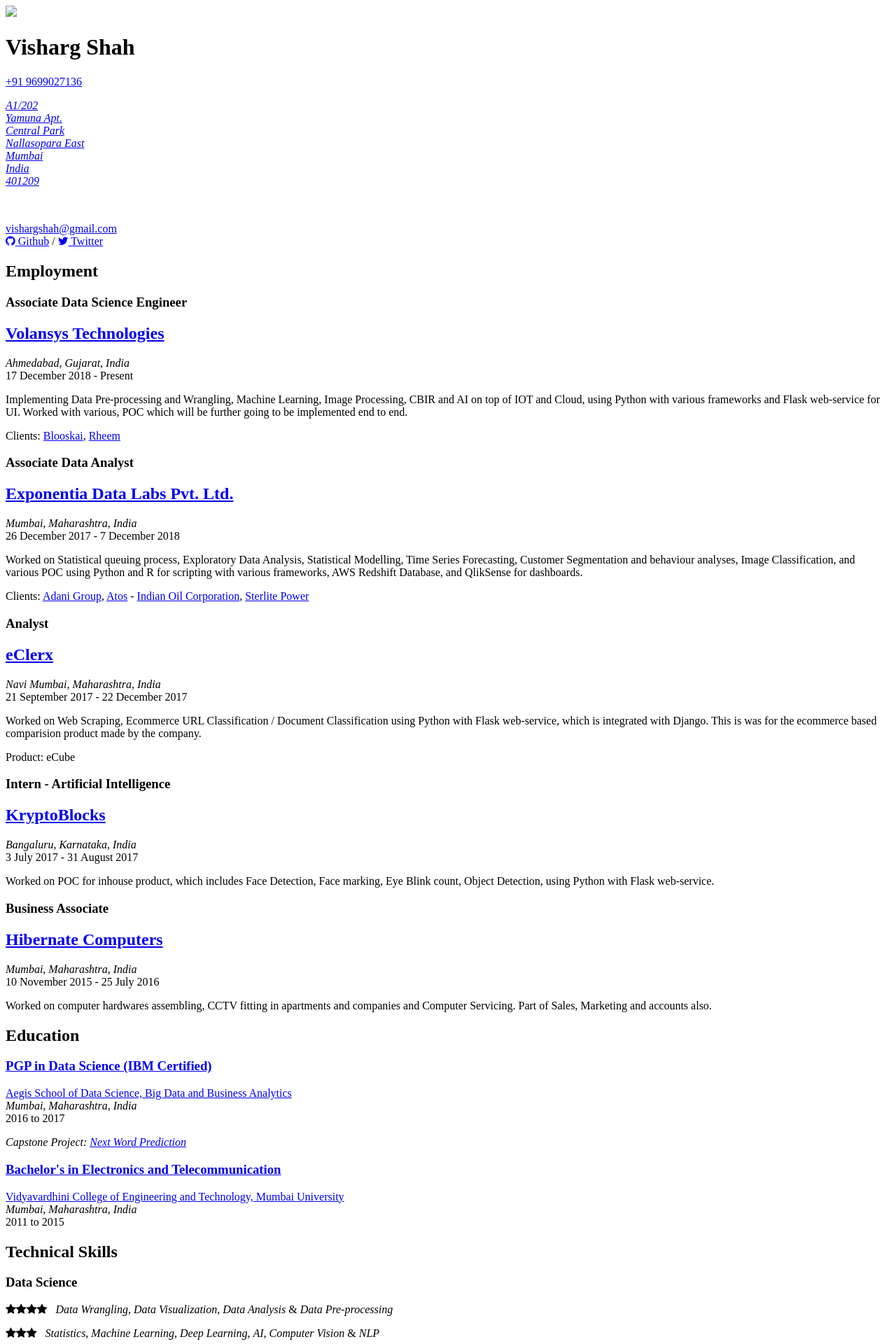
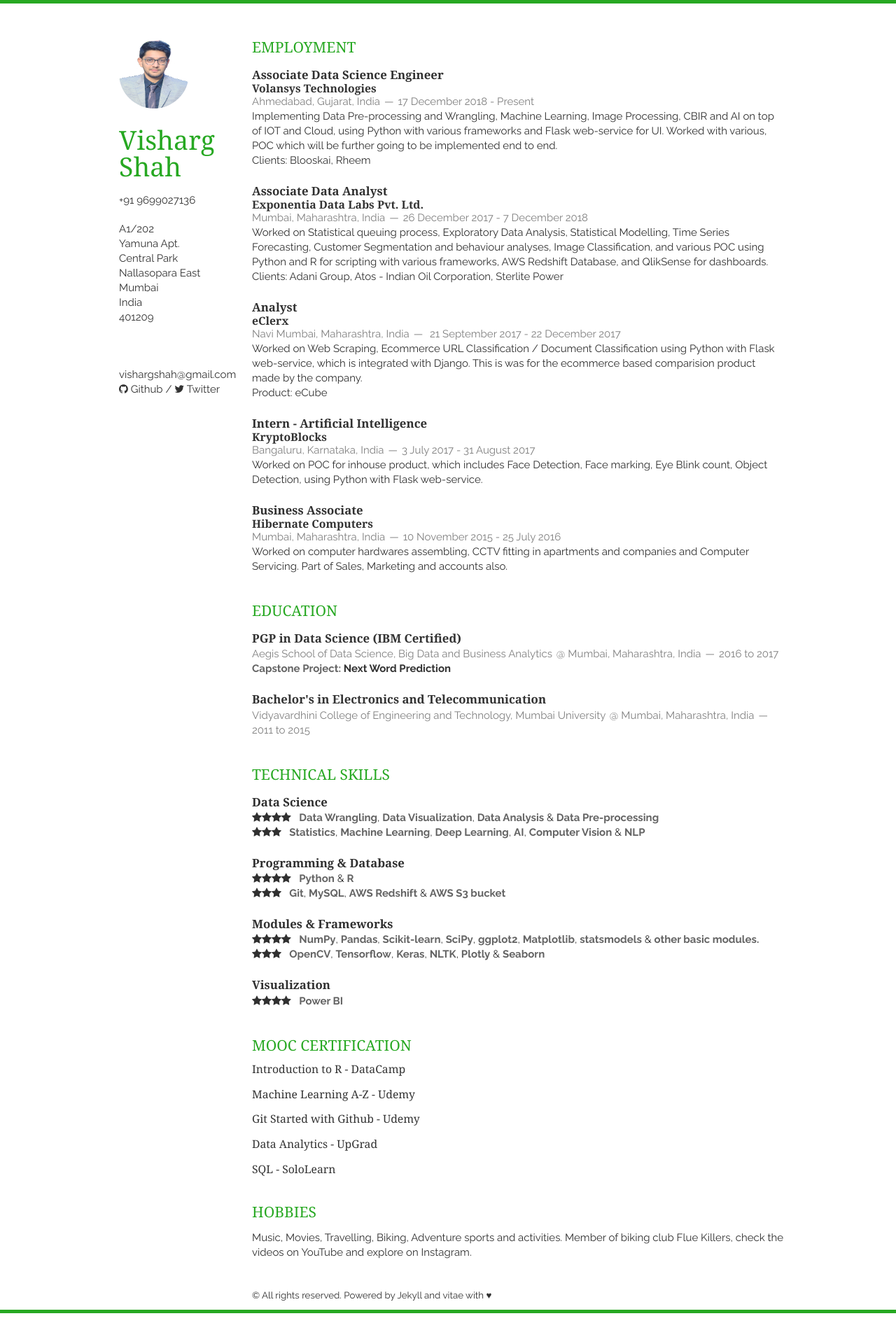
Before and after one commit to VishargShah/VishargShah-github.io-vitae, a Jekyll site: the page built from index.html, in a window 1280 px wide. Shown: the top 1920 px of the page at 70% size. Built offline with Jekyll 4.4.1, drawn with Linux system fonts in a browser that asks for light colours; nearby versions of some CDN libraries; the list of posts is cut into pages by our own code; after the commit the page ends 1876 px from its top, so only the background shows below that.

Commit message:
online cv update url

```diff
--- a/_layouts/layout.html
+++ b/_layouts/layout.html
@@ -8,16 +8,16 @@
 
     <meta name="viewport" content="width=device-width, initial-scale=1, maximum-scale=1">
 
-    <link rel="stylesheet" href="{{ site.baseurl }}static/css/base.css">
-    <link rel="stylesheet" href="{{ site.baseurl }}static/css/skeleton.css">
-    <link rel="stylesheet" href="{{ site.baseurl }}static/css/layout.css">
+    <link rel="stylesheet" href="{{ site.baseurl }}/static/css/base.css">
+    <link rel="stylesheet" href="{{ site.baseurl }}/static/css/skeleton.css">
+    <link rel="stylesheet" href="{{ site.baseurl }}/static/css/layout.css">
     <link rel="stylesheet" href="//maxcdn.bootstrapcdn.com/font-awesome/4.4.0/css/font-awesome.min.css">
 
     <!--[if lt IE 9]>
     <script src="http://html5shim.googlecode.com/svn/trunk/html5.js"></script>
     <![endif]-->
 
-    <link rel="shortcut icon" href="{{ site.baseurl }}static/img/favicon.ico">
+    <link rel="shortcut icon" href="{{ site.baseurl }}/static/img/favicon.ico">
     <!-- <link rel="apple-touch-icon" href="static/img/me-icon-57.png"> -->
     <!-- <link rel="apple-touch-icon" sizes="72x72" href="static/img/me-icon-72.png"> -->
     <!-- <link rel="apple-touch-icon" sizes="114x114" href="static/img/me-icon-114.png"> -->
@@ -25,7 +25,7 @@
 <body>
 <div class="container">
     <header class="three columns">
-        <img src="{{ site.baseurl }}static/img/profile.png" class="me">
+        <img src="{{ site.baseurl }}/static/img/profile.png" class="me">
         <h1>{{ site.name }}</h1>
         <p>
             <a href="{{ site.tel_full }}">{{ site.tel }}</a>
```
